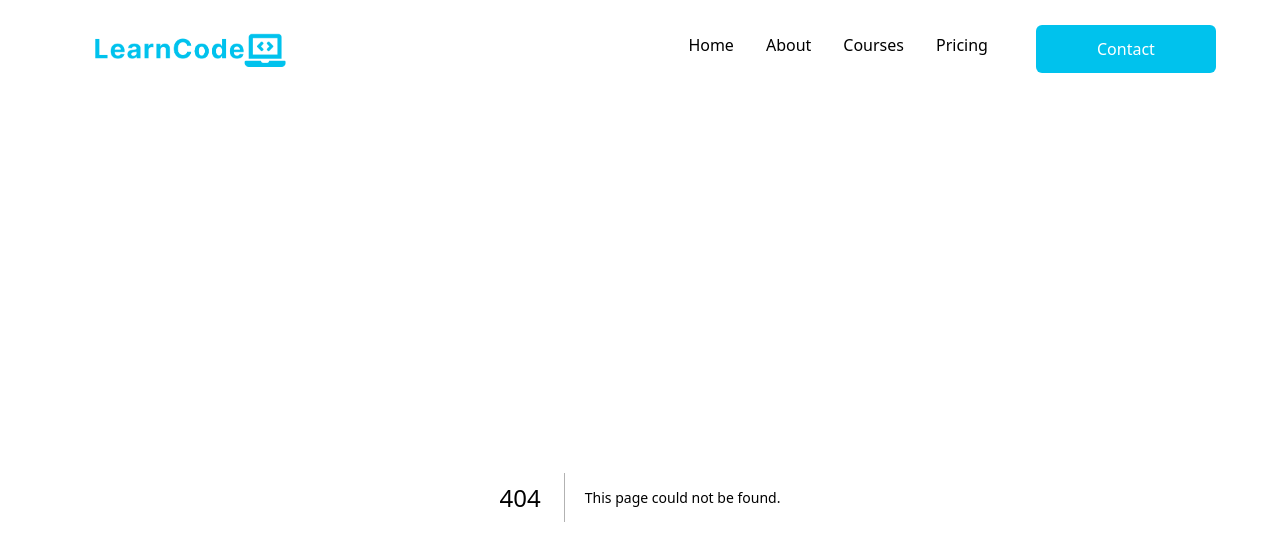
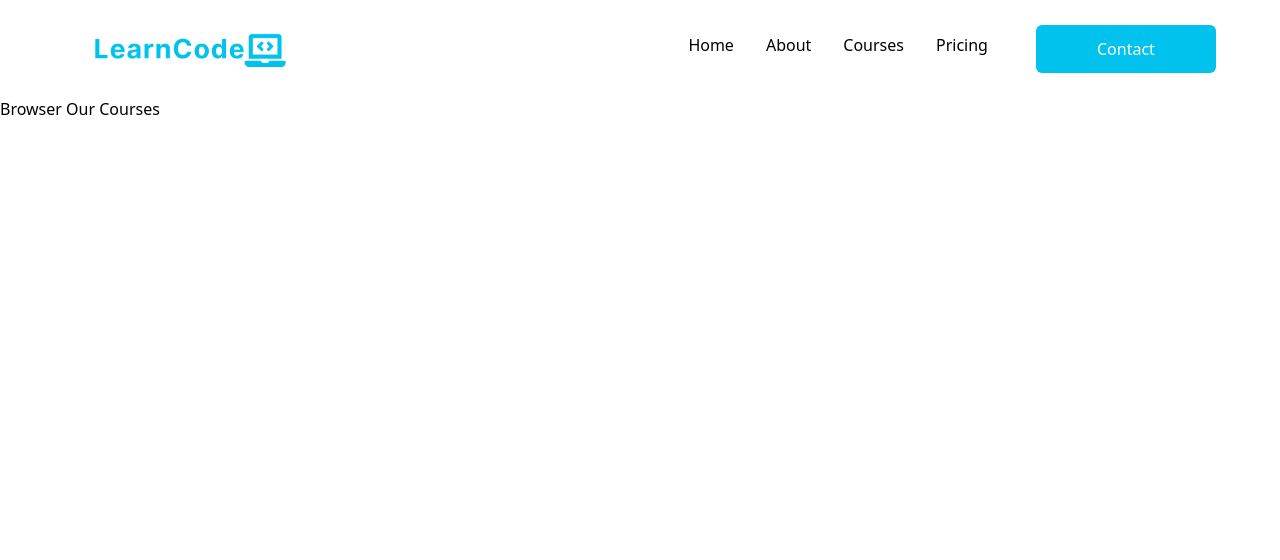
Before and after one commit to Bralex-svg/Learn_Code, a Next.js app: page /components/Courses in a window 1280 px wide. Before the commit this address had no page. Shown: the top 560 px of the page. Built offline with nearby package versions, Linux system fonts and the light colour scheme.

Commit message:
added course component

```diff
--- /dev/null
+++ b/pages/components/Courses.tsx
@@ -0,0 +1,13 @@
+import React from "react";
+
+function Courses() {
+  return (
+    <>
+      <div>
+        <h1>Browser Our Courses</h1>
+      </div>
+    </>
+  );
+}
+
+export default Courses;
```
